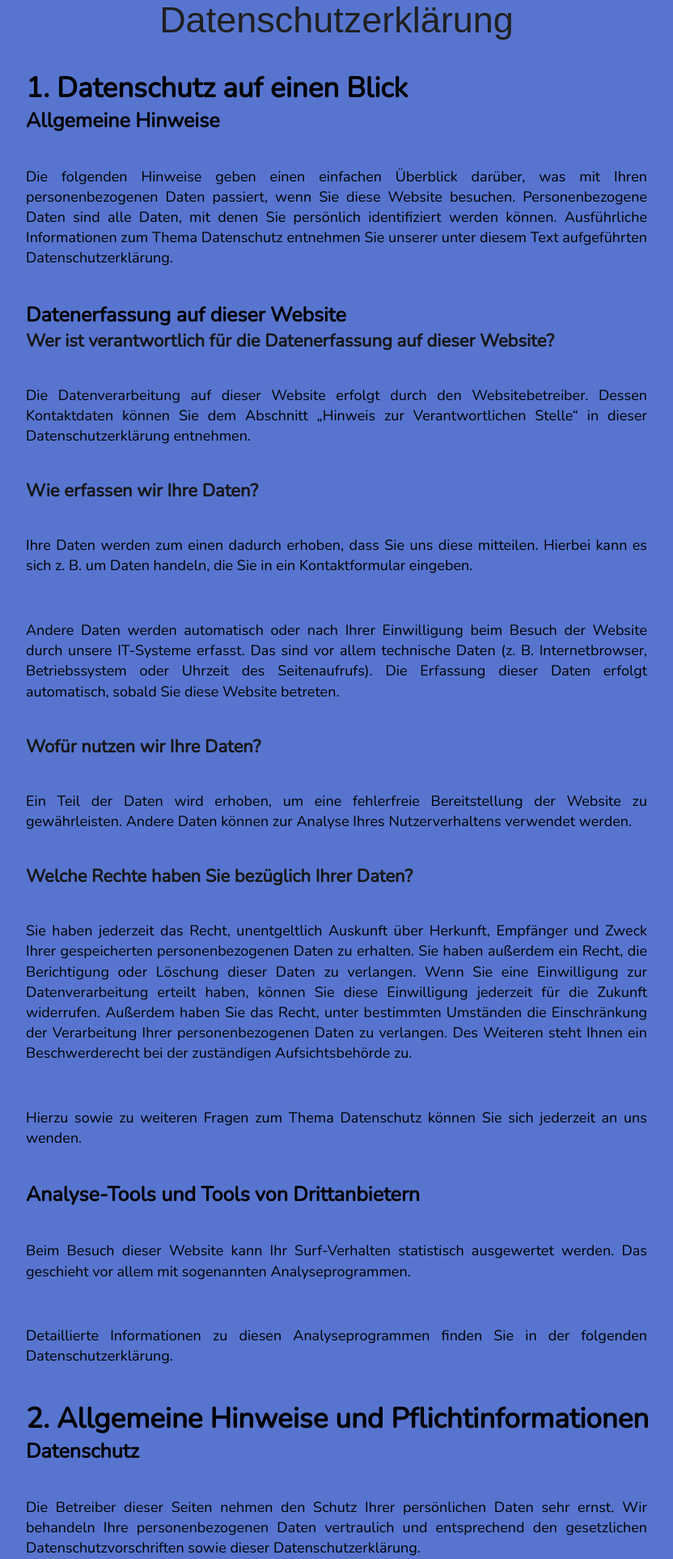
After one commit to Taikador/Rent-A-Bike-Website, a PHP site: page /html/privacy.html in a window 1280 px wide. The commit adds this page. Shown: the top 1925 px of the page at 81% size, without its empty margins (224-1056 px from the left). Run offline with PHP 8.4, Linux system fonts and the light colour scheme; some libraries are stand-ins or nearby versions.

Commit message:
added privacy and imprint page

```diff
--- /dev/null
+++ b/css/privacy.css
@@ -0,0 +1,95 @@
+@import url('style.css');
+
+body {
+    margin: 0;
+    padding: 0;
+    font-family: "Ubuntu", sans-serif;
+    height: 100vh;
+    box-sizing: border-box;
+    list-style: none;
+    background: #2a2a29;
+    overflow: hidden;
+}
+
+p {
+    max-width: 80%;
+    margin: auto;
+    padding: 40px 0;
+    font-size: 18px;
+    line-height: 1.4em;
+    text-align: justify;
+}
+
+.privacy__body {
+    background: -webkit-linear-gradient(300deg, #5775cf, #5775cf);
+    overflow: visible;
+}
+
+.privacy__title__container {
+    margin: 0px 0px 0px 0px;
+    padding: 0px 0px 35px 0px;
+    text-align: center;
+    width: 100%;
+}
+
+.privay__title h1 {
+    color: #202020;
+    font-family: "Lora", sans-serif;
+    font-size: 45px;
+    font-weight: 500;
+    line-height: 1.1em;
+}
+
+.impressum__content__container h2 {
+    text-align: center;
+    font-size: 35px;
+}
+
+.impressum__content__container h3 {
+    margin-left: 20%;
+    margin-bottom: 0;
+    font-size: 25px;
+}
+
+.impressum__content__container p {
+    max-width: 60%;
+    margin-bottom: 0;
+    font-size: 18px;
+}
+
+.impressum__content__container .small_margin_bottom,
+.impressum__content__container #small_margin_bottom {
+    margin-bottom: -4%;
+}
+
+.impressum__content__container .high_margin_top {
+    margin-top: 2%;
+}
+
+.privacy__content__container .small_margin_top {
+    margin-top: -2%;
+}
+
+.privacy__content__container h2 {
+    margin-left: 20%;
+    font-size: 35px;
+}
+
+.privacy__content__container h3 {
+    margin-left: 20%;
+    margin-bottom: 0;
+    font-size: 25px;
+}
+
+.privacy__content__container h4 {
+    margin-left: 20%;
+    color: #181717;
+    font-size: 22px;
+    margin-bottom: 0;
+}
+
+.privacy__content__container p {
+    max-width: 60%;
+    margin-bottom: 0;
+    font-size: 18px;
+}
--- /dev/null
+++ b/html/privacy.html
@@ -0,0 +1,66 @@
+<html lang="en">
+
+<head>
+    <meta charset="UTF-8">
+    <meta http-equiv="X-UA-Compatible" content="IE=edge">
+    <meta name="viewport" content="width=device-width, initial-scale=1.0">
+    <link rel="stylesheet" href="../css/privacy.css">
+    <script src="https://kit.fontawesome.com/2deba413ff.js" crossorigin="anonymous"></script>
+    <link href="https://fonts.googleapis.com/css2?family=Montserrat:wght@200&display=swap" rel="stylesheet">
+    <title>Datenschutz</title>
+</head>
+
+<body class="privacy__body">
+
+    <div class="privacy__title__container">
+        <div class="privay__title">
+            <h1>Datenschutzerklärung</h1>
+        </div>
+    </div>
+
+    <div class="privacy__content__container">
+        <h2 class="entry__content h2">1. Datenschutz auf einen Blick</h2>
+        <h3 class="entry__content h3">Allgemeine Hinweise</h3>
+        <p>Die folgenden Hinweise geben einen einfachen Überblick darüber, was mit Ihren personenbezogenen Daten passiert, wenn Sie diese Website besuchen. Personenbezogene Daten sind alle Daten, mit denen Sie persönlich identifiziert werden können. Ausführliche Informationen zum Thema Datenschutz entnehmen Sie unserer unter diesem Text aufgeführten Datenschutzerklärung.</p>
+
+        <h3 class="entry__content h3">Datenerfassung auf dieser Website</h3>
+        <h4 class="entry__content h4">Wer ist verantwortlich für die Datenerfassung auf dieser Website?</h4>
+        <p>Die Datenverarbeitung auf dieser Website erfolgt durch den Websitebetreiber. Dessen Kontaktdaten können Sie dem Abschnitt „Hinweis zur Verantwortlichen Stelle“ in dieser Datenschutzerklärung entnehmen.</p>
+
+        <h4 class="entry__content h4">Wie erfassen wir Ihre Daten?</h4>
+        <p>Ihre Daten werden zum einen dadurch erhoben, dass Sie uns diese mitteilen. Hierbei kann es sich z. B. um Daten handeln, die Sie in ein Kontaktformular eingeben.</p>
+        <p class="small_margin_top">Andere Daten werden automatisch oder nach Ihrer Einwilligung beim Besuch der Website durch unsere IT-Systeme erfasst. Das sind vor allem technische Daten (z. B. Internetbrowser, Betriebssystem oder Uhrzeit des Seitenaufrufs). Die Erfassung dieser Daten erfolgt automatisch, sobald Sie diese Website betreten.</p>
+
+        <h4 class="entry__content h4">Wofür nutzen wir Ihre Daten?</h4>
+        <p>Ein Teil der Daten wird erhoben, um eine fehlerfreie Bereitstellung der Website zu gewährleisten. Andere Daten können zur Analyse Ihres Nutzerverhaltens verwendet werden.</p>
+
+        <h4 class="entry__content h4">Welche Rechte haben Sie bezüglich Ihrer Daten?</h4>
+        <p>Sie haben jederzeit das Recht, unentgeltlich Auskunft über Herkunft, Empfänger und Zweck Ihrer gespeicherten personenbezogenen Daten zu erhalten. Sie haben außerdem ein Recht, die Berichtigung oder Löschung dieser Daten zu verlangen. Wenn Sie eine Einwilligung zur Datenverarbeitung erteilt haben, können Sie diese Einwilligung jederzeit für die Zukunft widerrufen. Außerdem haben Sie das Recht, unter bestimmten Umständen die Einschränkung der Verarbeitung Ihrer personenbezogenen Daten zu verlangen. Des Weiteren steht Ihnen ein Beschwerderecht bei der zuständigen Aufsichtsbehörde zu.</p>
+        <p class="small_margin_top">Hierzu sowie zu weiteren Fragen zum Thema Datenschutz können Sie sich jederzeit an uns wenden.</p>
+
+        <h3 class="entry__content h3">Analyse-Tools und Tools von Dritt­anbietern</h3>
+        <p>Beim Besuch dieser Website kann Ihr Surf-Verhalten statistisch ausgewertet werden. Das geschieht vor allem mit sogenannten Analyseprogrammen.</p>
+        <p class="small_margin_top">Detaillierte Informationen zu diesen Analyseprogrammen finden Sie in der folgenden Datenschutzerklärung.</p>
+
+        <h2 class="entry__content h2">2. Allgemeine Hinweise und Pflicht­informationen</h2>
+        <h3 class="entry__content h3">Datenschutz</h3>
+        <p>Die Betreiber dieser Seiten nehmen den Schutz Ihrer persönlichen Daten sehr ernst. Wir behandeln Ihre personenbezogenen Daten vertraulich und entsprechend den gesetzlichen Datenschutzvorschriften sowie dieser Datenschutzerklärung.</p>
+        <p class="small_margin_top">Wenn Sie diese Website benutzen, werden verschiedene personenbezogene Daten erhoben. Personenbezogene Daten sind Daten, mit denen Sie persönlich identifiziert werden können. Die vorliegende Datenschutzerklärung erläutert, welche Daten wir erheben und wofür wir sie nutzen. Sie erläutert auch, wie und zu welchem Zweck das geschieht.</p>
+        <p class="small_margin_top">Wir weisen darauf hin, dass die Datenübertragung im Internet (z. B. bei der Kommunikation per E-Mail) Sicherheitslücken aufweisen kann. Ein lückenloser Schutz der Daten vor dem Zugriff durch Dritte ist nicht möglich.</p>
+
+        <h3 class="entry__content h3">Speicherdauer</h3>
+        <p>Soweit innerhalb dieser Datenschutzerklärung keine speziellere Speicherdauer genannt wurde, verbleiben Ihre personenbezogenen Daten bei uns, bis der Zweck für die Datenverarbeitung entfällt. Wenn Sie ein berechtigtes Löschersuchen geltend machen oder eine Einwilligung zur Datenverarbeitung widerrufen, werden Ihre Daten gelöscht, sofern wir keine anderen rechtlich zulässigen Gründe für die Speicherung Ihrer personenbezogenen Daten haben (z. B. steuer- oder handelsrechtliche Aufbewahrungsfristen); im letztgenannten Fall erfolgt die Löschung nach Fortfall dieser Gründe.</p>
+
+        <h3 class="entry__content h3">Hinweis zur Datenweitergabe in die USA und sonstige Drittstaaten</h3>
+        <p>Wir verwenden unter anderem Tools von Unternehmen mit Sitz in den USA oder sonstigen datenschutzrechtlich nicht sicheren Drittstaaten. Wenn diese Tools aktiv sind, können Ihre personenbezogene Daten in diese Drittstaaten übertragen und dort verarbeitet werden. Wir weisen darauf hin, dass in diesen Ländern kein mit der EU vergleichbares Datenschutzniveau garantiert werden kann. Beispielsweise sind US-Unternehmen dazu verpflichtet, personenbezogene Daten an Sicherheitsbehörden herauszugeben, ohne dass Sie als Betroffener hiergegen gerichtlich vorgehen könnten. Es kann daher nicht ausgeschlossen werden, dass US-Behörden (z. B. Geheimdienste) Ihre auf US-Servern befindlichen Daten zu Überwachungszwecken verarbeiten, auswerten und dauerhaft speichern. Wir haben auf diese Verarbeitungstätigkeiten keinen Einfluss.</p>
+
+        <h3 class="entry__content h3">Widerruf Ihrer Einwilligung zur Datenverarbeitung</h3>
+        <p>Viele Datenverarbeitungsvorgänge sind nur mit Ihrer ausdrücklichen Einwilligung möglich. Sie können eine bereits erteilte Einwilligung jederzeit widerrufen. Die Rechtmäßigkeit der bis zum Widerruf erfolgten Datenverarbeitung bleibt vom Widerruf unberührt.</p>
+
+
+
+
+    </div>
+
+    <footer><i class="far fa-copyright"> Copyright 2021</i></footer>
+</body>
--- a/index.php
+++ b/index.php
@@ -232,8 +232,8 @@
         <div class="footer">
             <div class="footer-heading footer-1">
                 <h2>Über Uns</h2>
-                <a href="#">Impressum</a>
-                <a href="#">Datenschutz</a>
+                <a href="html/impressum.html">Impressum</a>
+                <a href="html/privacy.html">Datenschutz</a>
             </div>
             <div class="footer-heading footer-2">
                 <h2>Kontakt</h2>
```
Also changed, not shown: html/impressum.html (added, +66 -0 lines).
